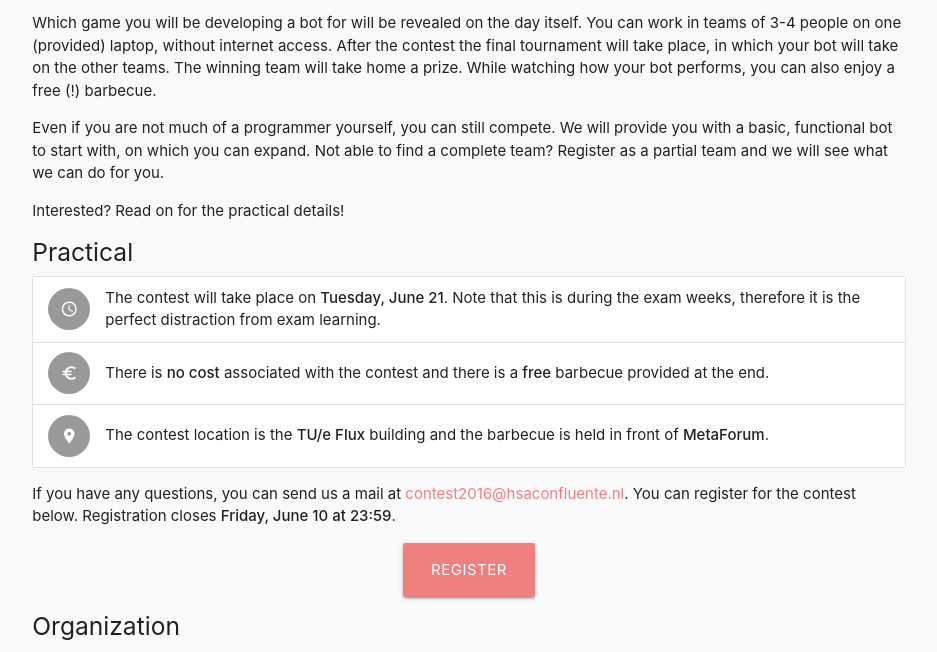
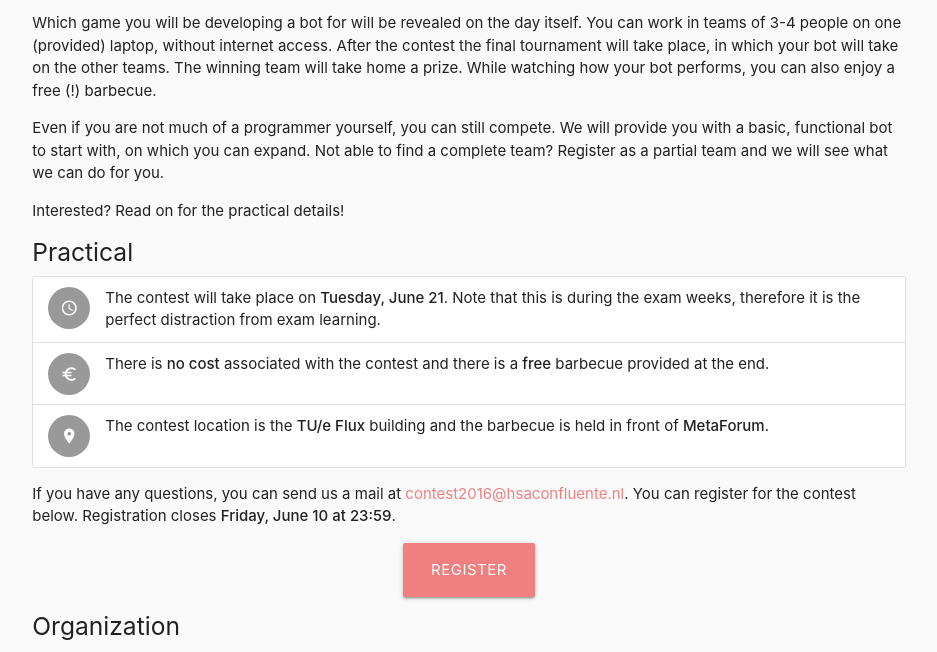
Before and after one commit to mhvis/eotyc-site, a plain HTML site: page index.html in a window 1280 px wide. Shown: the part 544-1196 px from the top of the page, without its empty margins (171-1108 px from the left). Drawn offline with nearby package versions, Linux system fonts and the light colour scheme.

Commit message:
Removed vertical align

```diff
--- a/index.html
+++ b/index.html
@@ -52,24 +52,24 @@
           </p>
           <h5>Practical</h5>
           <ul class="collection">
-            <li class="collection-item avatar valign-wrapper">
+            <li class="collection-item avatar">
               <i class="material-icons circle">schedule</i>
-              <p class="valign">
+              <p>
               The contest will take place on <strong>Tuesday, June 21</strong>. Note
               that this is during the exam weeks, therefore it is the perfect distraction from exam learning.
               </p>
             </li>
-            <li class="collection-item avatar valign-wrapper">
+            <li class="collection-item avatar">
               <i class="material-icons circle">euro_symbol</i>
-              <p class="valign">
+              <p>
               There is <strong>no cost</strong> associated with the contest and there
               is a <strong>free</strong> barbecue provided at the
               end.
               </p>
             </li>
-            <li class="collection-item avatar valign-wrapper">
+            <li class="collection-item avatar">
               <i class="material-icons circle">place</i>
-              <p class="valign">
+              <p>
               The contest location is the <strong>TU/e Flux</strong> building and the
               barbecue is held in front of <strong>MetaForum</strong>.
               </p>
```
